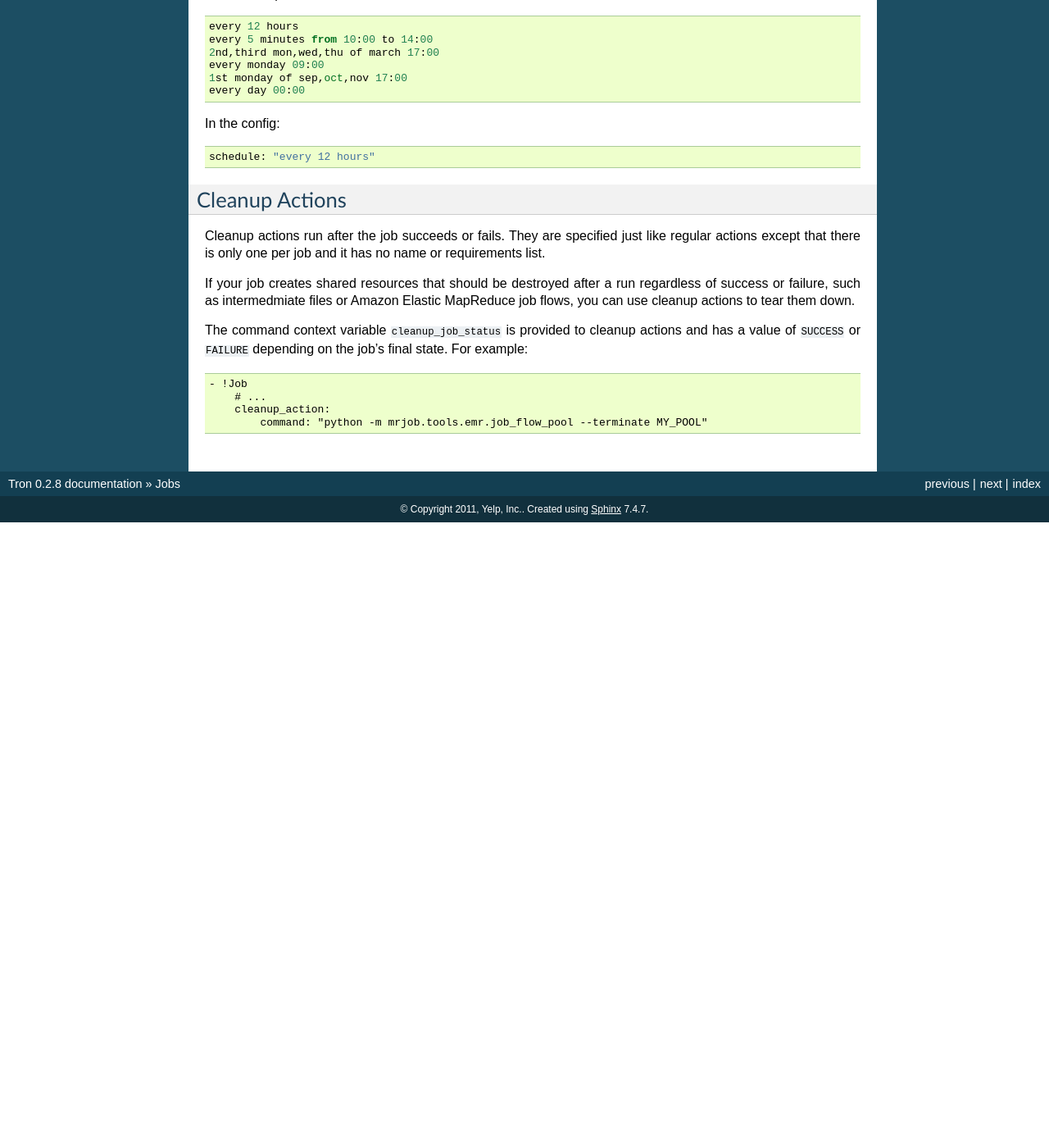
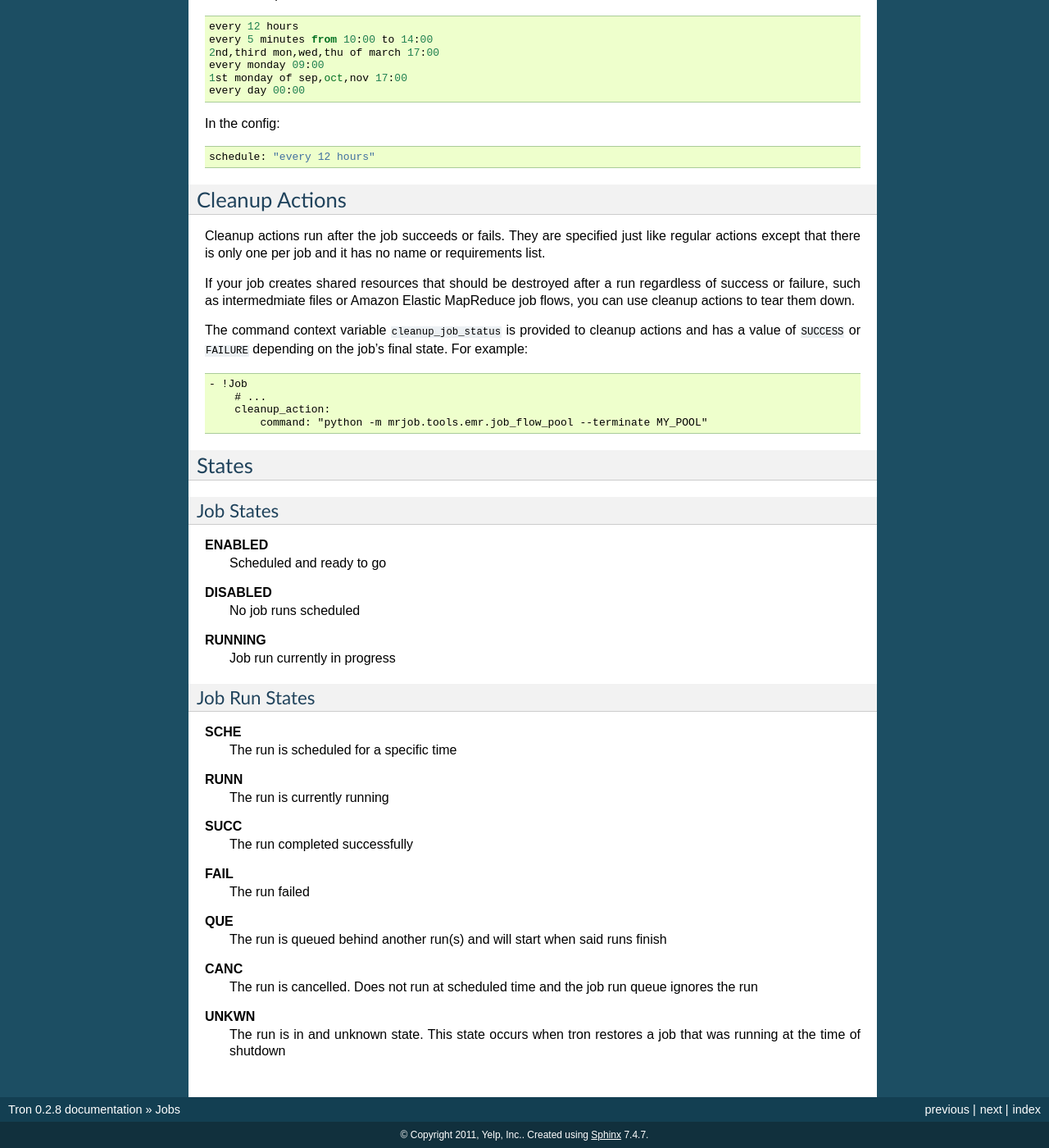
Before and after one commit to Yelp/Tron, a Sphinx documentation site: the page built from docs/jobs.rst, in a window 1280 px wide and 1400 px high, scrolled down 2590 px. Shown: the whole window at 82% size. Built offline with Sphinx 7.4.7, drawn with Linux system fonts in a browser that asks for light colours; before the commit the page ends 3227 px from its top, so only the background shows below that; some of the changed text lies outside the part shown.

Commit message:
Put states in HTML docs

```diff
--- a/docs/jobs.rst
+++ b/docs/jobs.rst
@@ -197,3 +197,46 @@ final state. For example::
         # ...
         cleanup_action:
             command: "python -m mrjob.tools.emr.job_flow_pool --terminate MY_POOL"
+
+.. Keep this up to date with man_tronview.rst
+
+States
+------
+
+Job States
+^^^^^^^^^^
+
+**ENABLED**
+    Scheduled and ready to go
+
+**DISABLED**
+    No job runs scheduled
+
+**RUNNING**
+    Job run currently in progress
+
+Job Run States
+^^^^^^^^^^^^^^
+
+**SCHE**
+    The run is scheduled for a specific time
+
+**RUNN**
+    The run is currently running
+
+**SUCC**
+    The run completed successfully
+
+**FAIL**
+    The run failed
+
+**QUE**
+    The run is queued behind another run(s) and will start when said runs finish
+
+**CANC**
+    The run is cancelled. Does not run at scheduled time and the job run queue
+    ignores the run
+
+**UNKWN**
+    The run is in and unknown state.  This state occurs when tron restores a
+    job that was running at the time of shutdown
```
Also changed, not shown: docs/services.rst (+23 -0 lines).
